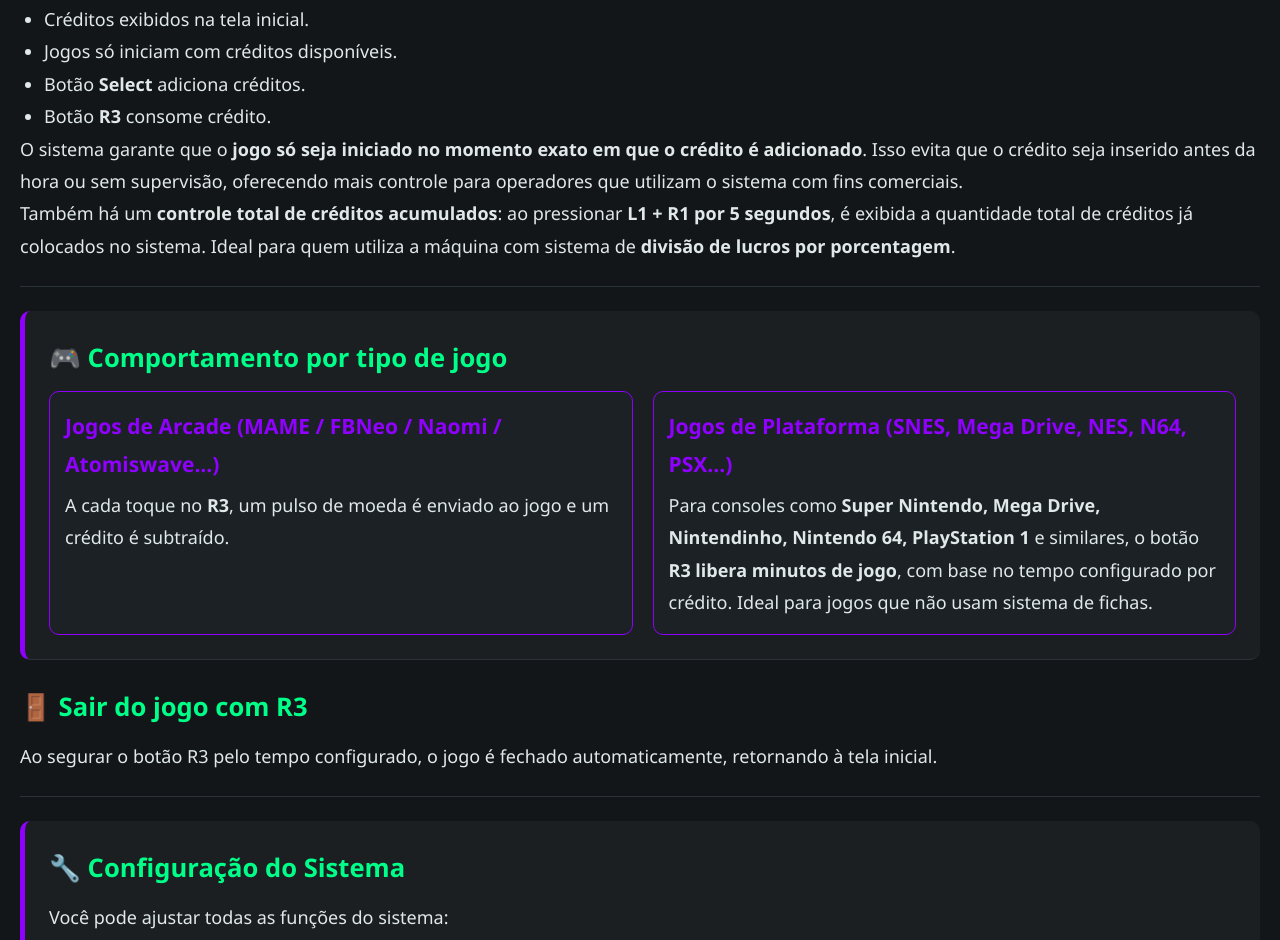
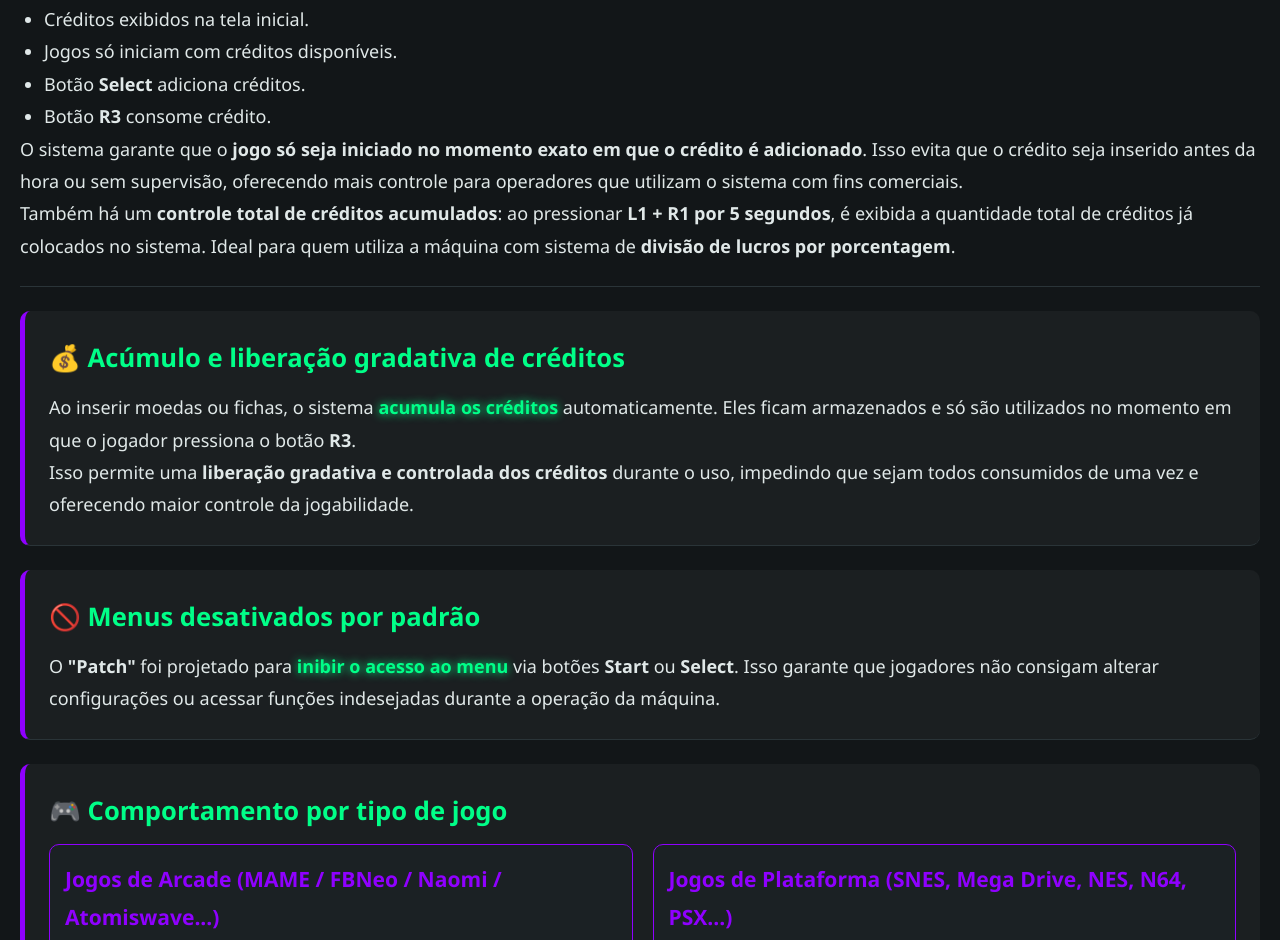
Before and after one commit to JeversonDiasSilva/patch-pandorabox, a plain HTML site: page index.html in a window 1280 px wide. Shown: the part 420-1360 px from the top of the page. Drawn offline with Linux system fonts and the light colour scheme.

Commit message:
Update index.html

```diff
--- a/index.html
+++ b/index.html
@@ -30,6 +30,17 @@
       <p>O sistema garante que o <strong>jogo só seja iniciado no momento exato em que o crédito é adicionado</strong>. Isso evita que o crédito seja inserido antes da hora ou sem supervisão, oferecendo mais controle para operadores que utilizam o sistema com fins comerciais.</p>
 
       <p>Também há um <strong>controle total de créditos acumulados</strong>: ao pressionar <strong>L1 + R1 por 5 segundos</strong>, é exibida a quantidade total de créditos já colocados no sistema. Ideal para quem utiliza a máquina com sistema de <strong>divisão de lucros por porcentagem</strong>.</p>
+    </section>
+
+    <section class="highlight">
+      <h2>💰 Acúmulo e liberação gradativa de créditos</h2>
+      <p>Ao inserir moedas ou fichas, o sistema <span class="neon-green"><strong>acumula os créditos</strong></span> automaticamente. Eles ficam armazenados e só são utilizados no momento em que o jogador pressiona o botão <strong>R3</strong>.</p>
+      <p>Isso permite uma <strong>liberação gradativa e controlada dos créditos</strong> durante o uso, impedindo que sejam todos consumidos de uma vez e oferecendo maior controle da jogabilidade.</p>
+    </section>
+
+    <section class="highlight">
+      <h2>🚫 Menus desativados por padrão</h2>
+      <p>O <strong> "Patch" </strong> foi projetado para <span class="neon-green"><strong>inibir o acesso ao menu</strong></span> via botões <strong>Start</strong> ou <strong>Select</strong>. Isso garante que jogadores não consigam alterar configurações ou acessar funções indesejadas durante a operação da máquina.</p>
     </section>
 
     <section class="highlight">
@@ -72,7 +83,6 @@
       <button id="addCreditBtn">➕ Adicionar Crédito</button>
       <button id="useCreditBtn">🎮 Usar Crédito (R3)</button>
 
-      <!-- Áudio escondido -->
       <audio id="coinSound" src="https://www.myinstants.com/media/sounds/coin_1.mp3" preload="auto"></audio>
       <audio id="clickSound" src="https://www.myinstants.com/media/sounds/button-click.mp3" preload="auto"></audio>
     </section>
```
